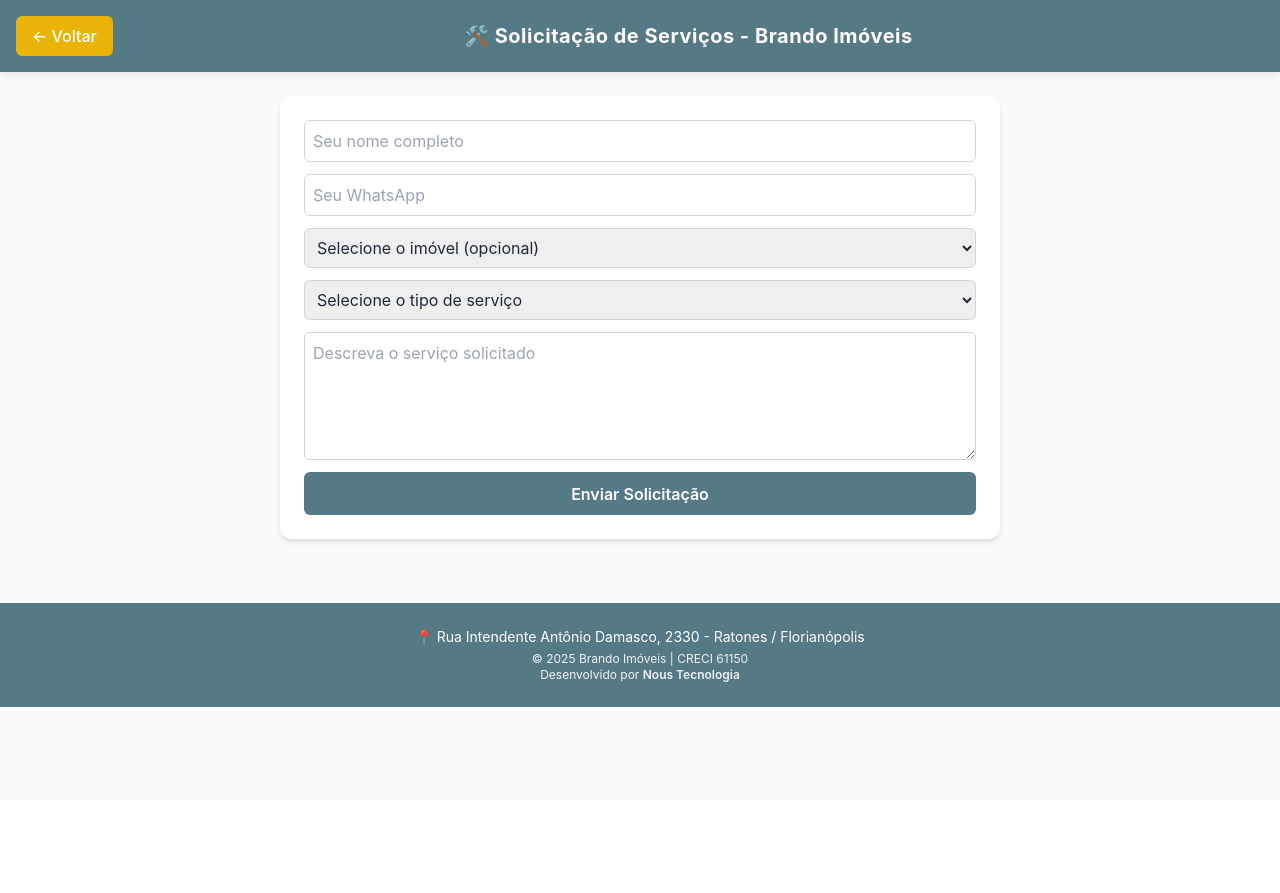
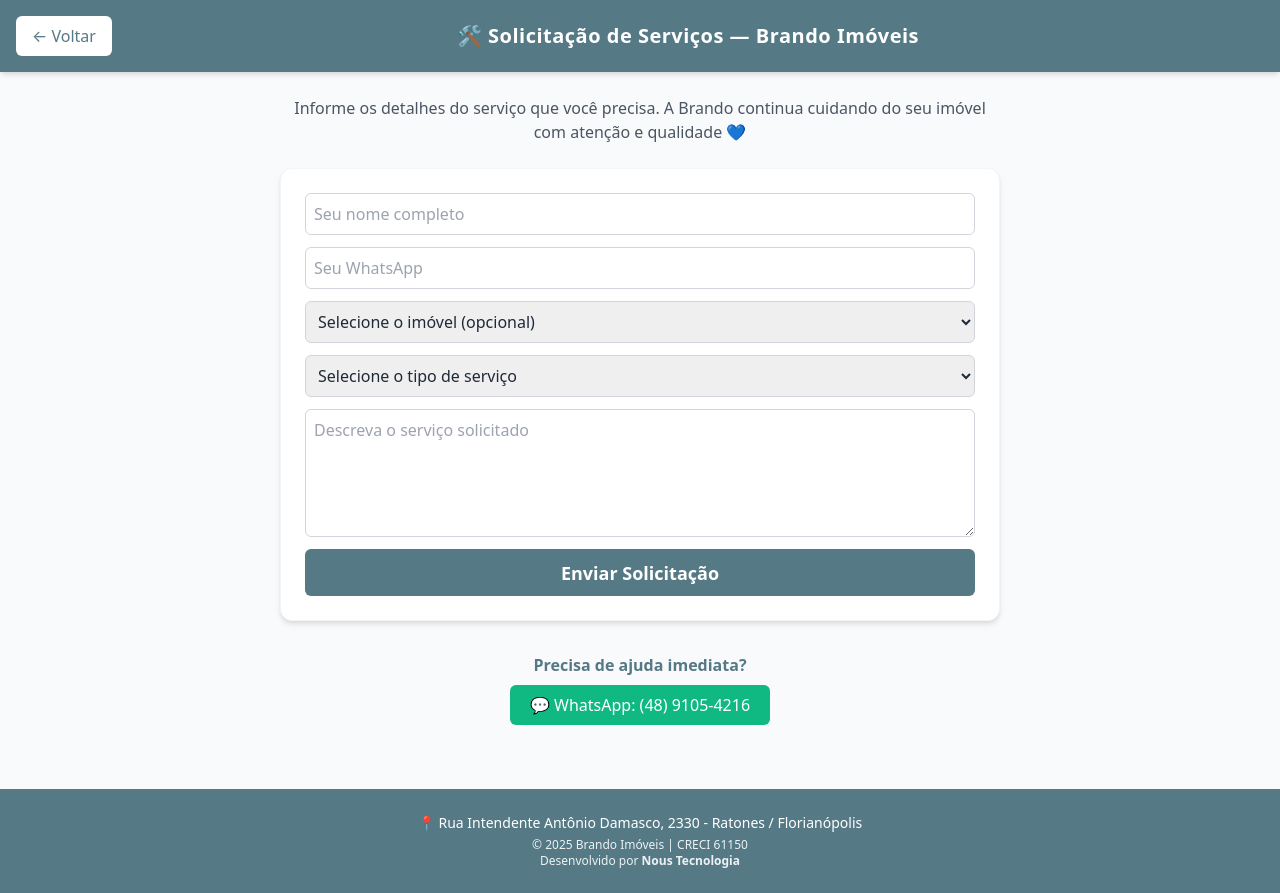
Before and after one commit to WilsonNous/brando-imoveis, a Flask app: page /servicos in a window 1280 px wide. Before the commit the page ends 707 px from the top, so only its background shows below. Run offline with Flask 3, Linux system fonts and the light colour scheme.

Commit message:
Update servicos.html

```diff
--- a/templates/servicos.html
+++ b/templates/servicos.html
@@ -12,31 +12,45 @@
   <link href="/static/css/main.css" rel="stylesheet" />
 </head>
 
-<body class="bg-gray-50 text-gray-800">
+<body class="bg-gray-50 text-gray-800 font-sans">
 
+  <!-- ===================================================== -->
   <!-- HEADER PADRÃO -->
-  <header class="header-bar flex justify-between items-center px-6">
-    <a href="/" class="btn-admin-sec">← Voltar</a>
-    <h1 class="text-lg md:text-xl font-bold tracking-wide flex items-center gap-2">
-      🛠️ Solicitação de Serviços - Brando Imóveis
-    </h1>
-    <span></span>
+  <!-- ===================================================== -->
+  <header class="bg-[color:var(--brand-blue)] text-white shadow-md">
+    <div class="max-w-7xl mx-auto flex justify-between items-center p-4">
+      <a href="/" class="bg-white text-[color:var(--brand-blue)] px-4 py-2 rounded-md hover:bg-gray-100 transition">
+        ← Voltar
+      </a>
+      <h1 class="text-lg md:text-xl font-bold tracking-wide flex items-center gap-2">
+        🛠️ Solicitação de Serviços — Brando Imóveis
+      </h1>
+      <span></span>
+    </div>
   </header>
 
+  <!-- ===================================================== -->
   <!-- CONTEÚDO -->
+  <!-- ===================================================== -->
   <main class="max-w-3xl mx-auto p-6">
 
+    <!-- ALERTAS -->
     {% if erro %}
-      <div class="bg-red-100 border border-red-400 text-red-800 p-3 rounded-md text-center mb-4">
-        ⚠️ Ocorreu um erro ao enviar: {{ erro }}
+      <div class="bg-red-100 border border-red-400 text-red-800 p-3 rounded-md text-center mb-4 shadow-sm">
+        ⚠️ Ocorreu um erro ao enviar: <span class="font-semibold">{{ erro }}</span>
       </div>
     {% elif sucesso %}
-      <div class="bg-green-100 border border-green-400 text-green-800 p-3 rounded-md text-center mb-4">
+      <div class="bg-green-100 border border-green-400 text-green-800 p-3 rounded-md text-center mb-4 shadow-sm">
         ✅ Solicitação enviada com sucesso! Entraremos em contato em breve.
       </div>
     {% endif %}
 
-    <form method="POST" class="bg-white shadow-md rounded-xl p-6 grid gap-3">
+    <p class="text-center text-gray-600 mb-6">
+      Informe os detalhes do serviço que você precisa. A Brando continua cuidando do seu imóvel com atenção e qualidade 💙
+    </p>
+
+    <!-- FORMULÁRIO -->
+    <form method="POST" class="bg-white shadow-md rounded-xl p-6 grid gap-3 border border-gray-100">
       <input name="nome_cliente" placeholder="Seu nome completo" required class="field" />
       <input name="telefone" placeholder="Seu WhatsApp" required class="field" />
 
@@ -61,11 +75,21 @@
 
       <textarea name="descricao" placeholder="Descreva o serviço solicitado" class="field h-32"></textarea>
 
-      <button class="btn-brand w-full font-semibold">Enviar Solicitação</button>
+      <button class="btn-brand w-full font-semibold text-lg">Enviar Solicitação</button>
     </form>
+
+    <!-- CONTATOS DIRETOS (reforço de confiança) -->
+    <div class="text-center mt-8 text-gray-700">
+      <p class="mb-2 font-semibold text-[color:var(--brand-blue)]">Precisa de ajuda imediata?</p>
+      <a href="https://wa.me/554891054216" target="_blank" class="inline-block bg-green-500 hover:bg-green-600 text-white px-5 py-2 rounded-md transition">
+        💬 WhatsApp: (48) 9105-4216
+      </a>
+    </div>
   </main>
 
+  <!-- ===================================================== -->
   <!-- RODAPÉ -->
+  <!-- ===================================================== -->
   <footer class="text-white text-center py-6 mt-10 bg-[color:var(--brand-blue)]">
     <p class="text-sm mb-1">📍 Rua Intendente Antônio Damasco, 2330 - Ratones / Florianópolis</p>
     <p class="text-xs opacity-90">
```
